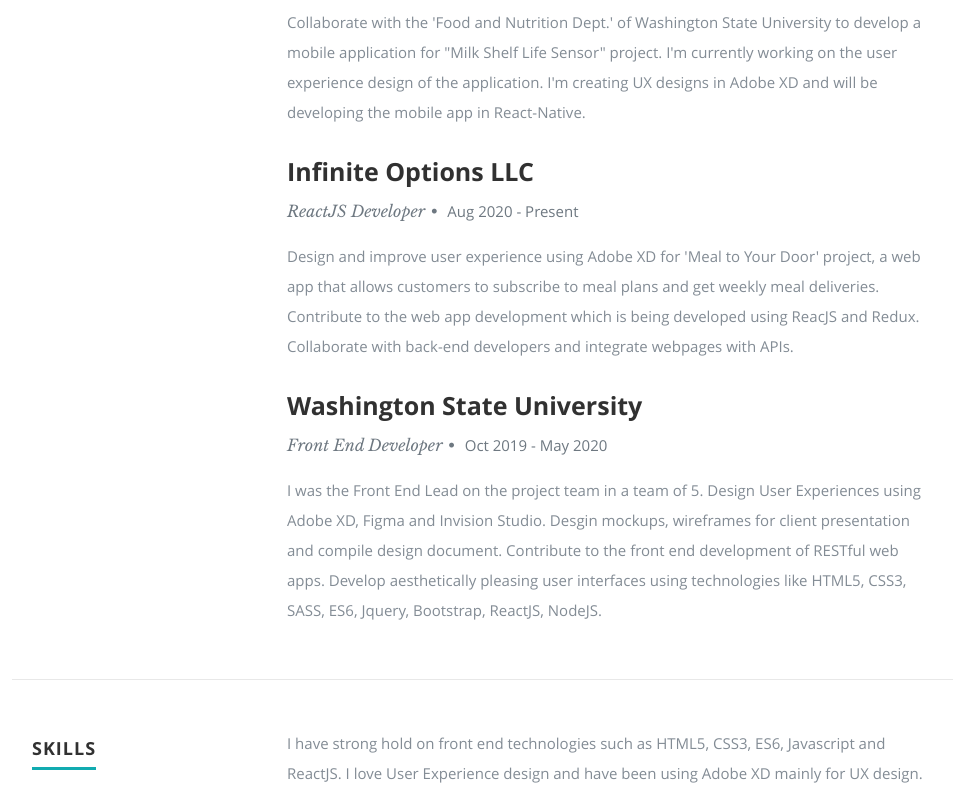
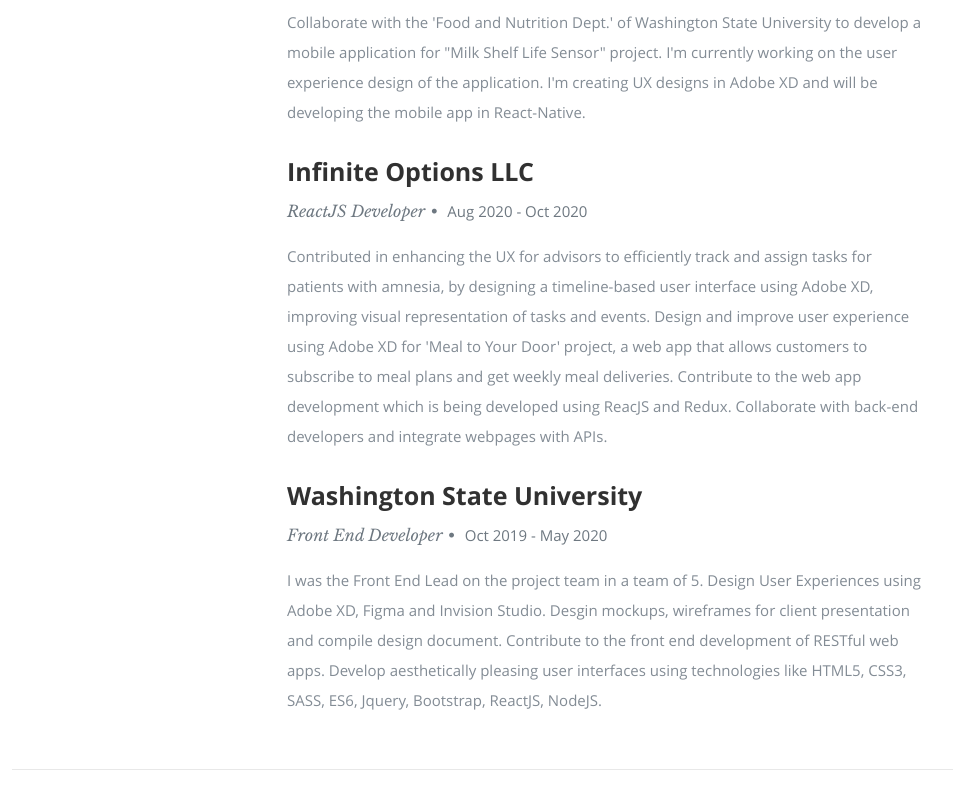
Before and after one commit to TejasGhanwat/tejas-portfolio, a React (Create React App) app: page / in a window 1280 px wide. Shown: the part 2000-2795 px from the top of the page, without its empty margins (118-1071 px from the left). Built offline with nearby package versions, Linux system fonts and the light colour scheme.

Commit message:
porject added

```diff
--- a/public/resumeData.json
+++ b/public/resumeData.json
@@ -54,7 +54,6 @@
     },
     {
       "title": "Performance",
-
       "imgUrl": "https://scontent-lax3-1.xx.fbcdn.net/v/t1.0-9/10628135_817262388318022_1639268265507558565_n.jpg?_nc_cat=102&_nc_sid=7aed08&_nc_ohc=TSQAekc0ndkAX-9Tb-o&_nc_oc=AQnN2DhmxUC1NZ3VoJkkXgB4yyMcg7IR13VqrvbLND8DGlVgmnhPcwiU_JXmHCqg6ZMix6gnuL5z4qUE00RZH2k5&_nc_ht=scontent-lax3-1.xx&oh=20440198cffa3b808508ea9cf8234719&oe=5F8F87F6"
     }
   ],
@@ -78,8 +77,8 @@
       {
         "company": "Infinite Options LLC",
         "title": "ReactJS Developer",
-        "years": "Aug 2020 - Present",
-        "description": "Design and improve user experience using Adobe XD for 'Meal to Your Door' project, a web app that allows customers to subscribe to meal plans and get weekly meal deliveries. Contribute to the web app development which is being developed using ReacJS and Redux. Collaborate with back-end developers and integrate webpages with APIs."
+        "years": "Aug 2020 - Oct 2020",
+        "description": "Contributed in enhancing the UX for advisors to efficiently track and assign tasks for patients with amnesia, by designing a timeline-based user interface using Adobe XD, improving visual representation of tasks and events. Design and improve user experience using Adobe XD for 'Meal to Your Door' project, a web app that allows customers to subscribe to meal plans and get weekly meal deliveries. Contribute to the web app development which is being developed using ReacJS and Redux. Collaborate with back-end developers and integrate webpages with APIs."
       },
       {
         "company": "Washington State University",
@@ -146,6 +145,14 @@
         "url": "https://xd.adobe.com/view/94b096f2-3b99-4b9a-41c3-aa669069eeaa-e281/?fullscreen"
       },
       {
+        "title": "'Project Caitlin'",
+        "urlTitle": "Project Video",
+        "category": "A web app to assign and manage tasks for people with anterograde amnesia",
+        "image": "caitlin.jpg",
+        "urlOther": "https://www.youtube.com/watch?v=Uqqi5AJw3l8&t=94s&ab_channel=NotImpossible",
+        "url": "https://manifestmy.space/"
+      },
+      {
         "title": "myWSU Housing app UI design",
         "urlTitle": "Usability Test Video",
         "category": "An android app for WSU housing residents.",
@@ -164,15 +171,8 @@
         "category": "Mobile app prototype designed in Adobe XD. I'm currently developing this app in react-native.",
         "image": "Home.jpg",
         "url": "https://xd.adobe.com/view/bb3a980f-2168-4872-5fb0-f7d69cdd73d6-cd0b/?fullscreen"
-      },
-      {
-        "title": "Reloc - Travel Manager App Design",
-        "urlTitle": "",
-        "category": "This project will be available soon...",
-        "image": "reloc.jpg",
-        "urlOther": "",
-        "url": ""
       }
+
     ]
   },
   "testimonials": {
--- a/src/Components/Header.js
+++ b/src/Components/Header.js
@@ -71,7 +71,7 @@
           <div className='banner-text'>
             <h1 className='responsive-headline'>{name}.</h1>
             <h3>
-              I'm a {city} based <span>{occupation}</span>. {description}.
+              I'm a {city} based <span>{occupation}</span>. {description}
             </h3>
             <hr />
             <ul className='social'>{networks}</ul>
```
Also changed, not shown: public/images/portfolio/caitlin.jpg (added).
